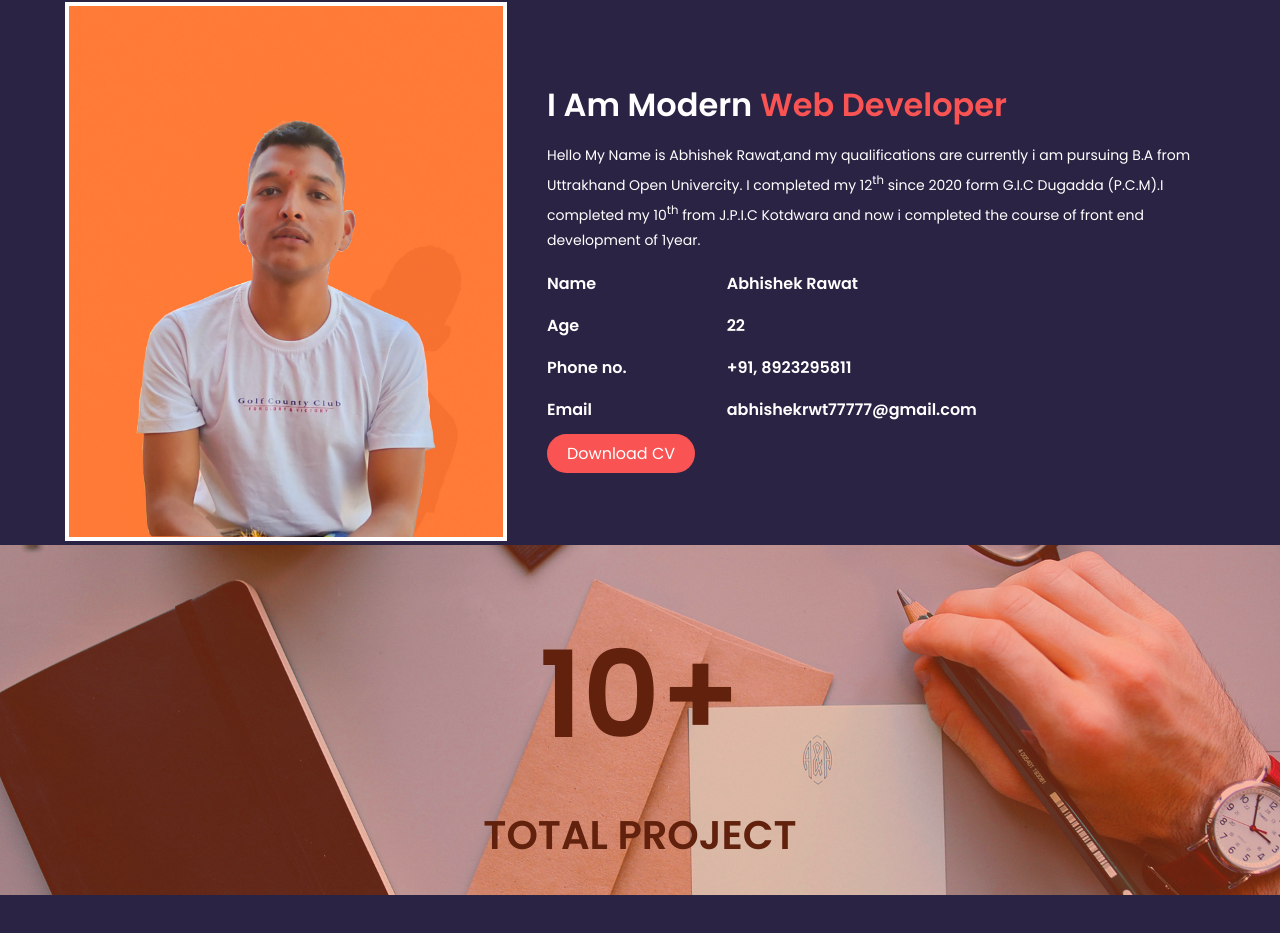
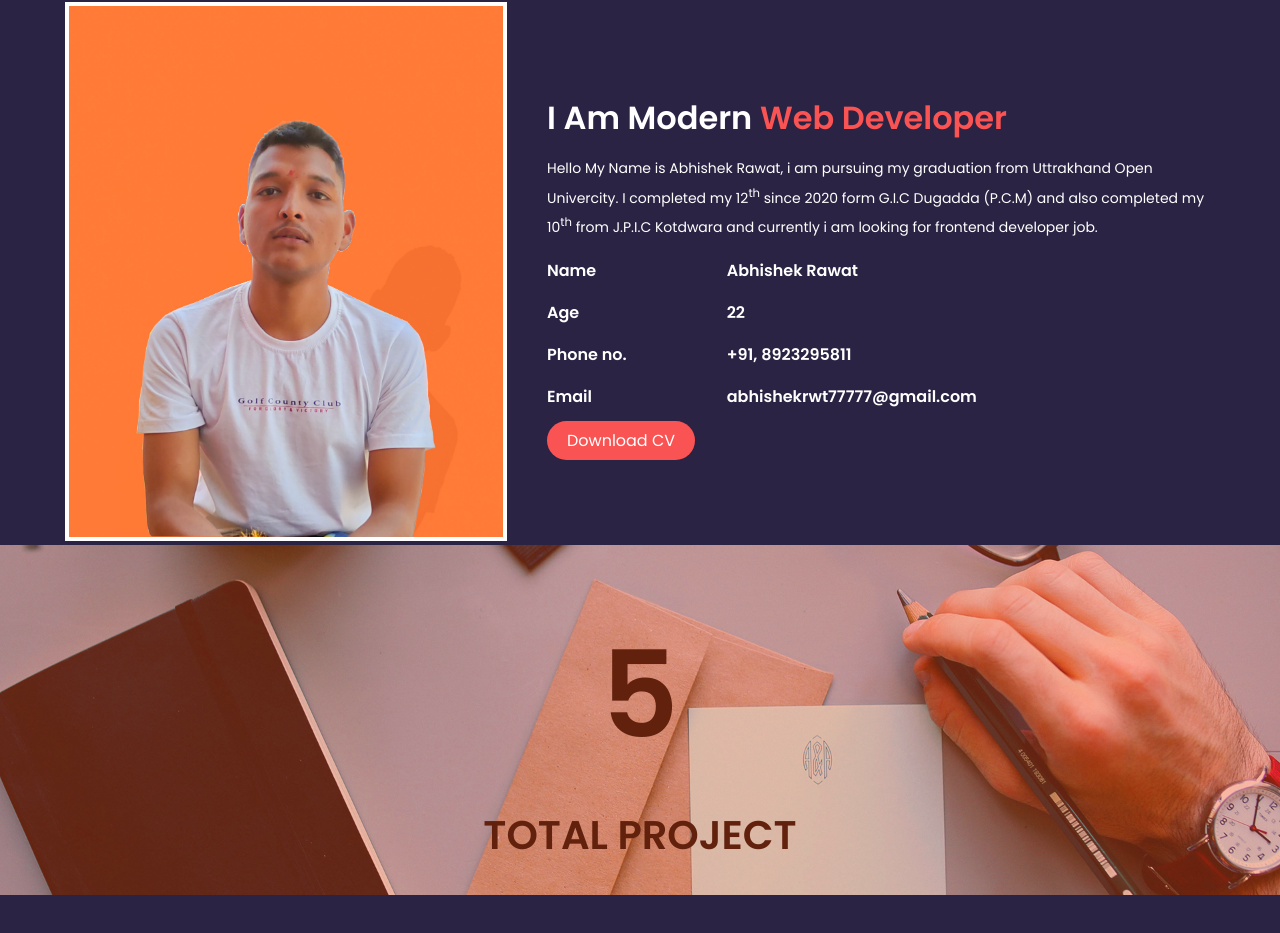
Before and after one commit to Abhirwt123/Portfolio, a plain HTML site: page index.html in a window 1280 px wide. Shown: the part 621-1554 px from the top of the page. Drawn offline with nearby package versions, Linux system fonts and the light colour scheme.

Commit message:
chamging some files

```diff
--- a/index.html
+++ b/index.html
@@ -85,7 +85,7 @@
                 I Am Modern <span class="redtext">Web Developer</span>
               </h3>
               <p class="about-me">
-                Hello My Name is Abhishek Rawat,and my qualifications are currently i am pursuing B.A from Uttrakhand Open Univercity. I completed my 12<sup>th</sup> since 2020 form G.I.C Dugadda (P.C.M).I completed my 10<sup>th</sup> from J.P.I.C Kotdwara and now i completed the course of front end development of 1year.
+                Hello My Name is Abhishek Rawat, i am pursuing my graduation from Uttrakhand Open Univercity. I completed my 12<sup>th</sup> since 2020 form G.I.C Dugadda (P.C.M) and also completed my 10<sup>th</sup> from J.P.I.C Kotdwara and currently i am looking for frontend developer job.
               </p>
               <div class="my-information">
                 <ul class="list-tags">
@@ -112,7 +112,7 @@
         <div class="container">
           <div class="count-box">
             <div class="project-count-number" id="count" data-AnimateCount="15">
-              10+
+              5
             </div>
             <p class="project-name">TOTAL PROJECT</p>
           </div>
@@ -180,7 +180,6 @@
             </div>
           </div>
         </div>
-        <div id="cursor"></div>
       </section>
       <section id="projects">
         <div class="container">
```
